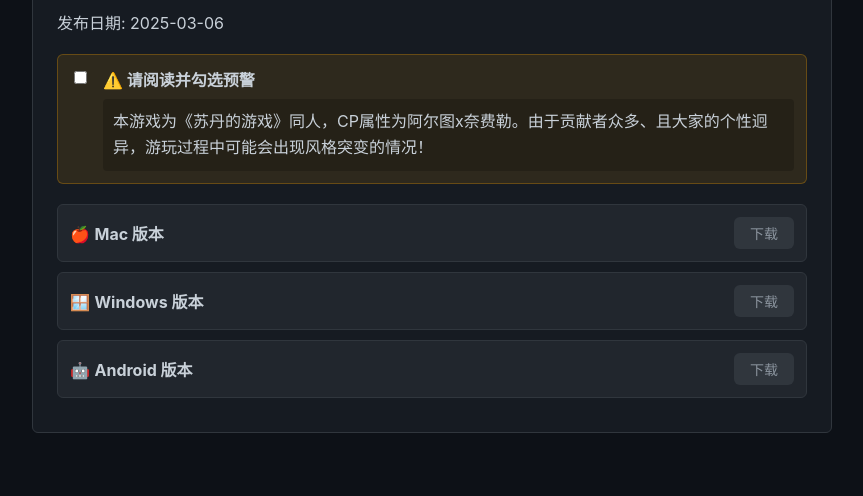
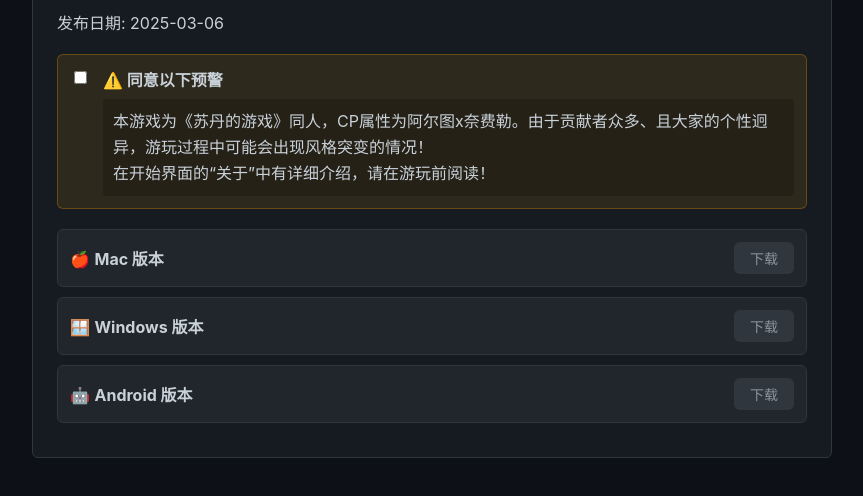
Before and after one commit to limoer2999/eden_release, a plain HTML site: page index.html in a window 1280 px wide. Shown: the part 152-648 px from the top of the page, without its empty margins (208-1071 px from the left). Drawn offline with Linux system fonts and the light colour scheme.

Commit message:
Update index.html

```diff
--- a/index.html
+++ b/index.html
@@ -64,9 +64,10 @@
     <label style="display: flex; align-items: flex-start; gap: 8px;">
         <input type="checkbox" id="agreeCheck" onchange="toggleDownload()" style="margin-top: 4px;">
         <div>
-            <strong>⚠️ 请阅读并勾选预警</strong>
+            <strong>⚠️ 同意以下预警</strong>
 		<div style="margin-top: 8px; font-size: 16px; line-height: 1.6; background: rgba(0,0,0,0.2); padding: 10px; border-radius: 4px;">
- 本游戏为《苏丹的游戏》同人，CP属性为阿尔图x奈费勒。由于贡献者众多、且大家的个性迥异，游玩过程中可能会出现风格突变的情况！
+ 本游戏为《苏丹的游戏》同人，CP属性为阿尔图x奈费勒。由于贡献者众多、且大家的个性迥异，游玩过程中可能会出现风格突变的情况！<br>
+在开始界面的“关于”中有详细介绍，请在游玩前阅读！
             </div>
 
 
```
